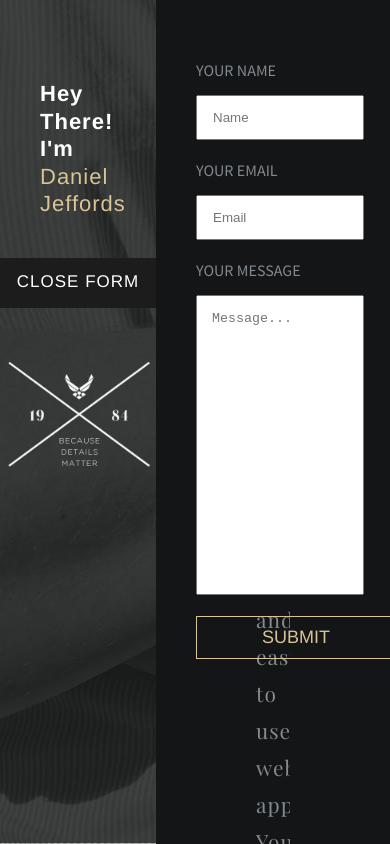
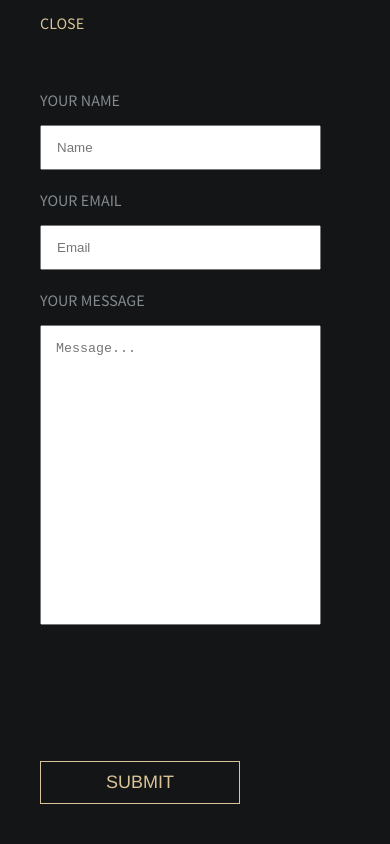
Before and after one commit to DJSrA/DJSrA.github.io, a plain HTML site: page index.html in a window 390 px wide. Both pictures are taken after a click on the element "CONTACT ME". Shown: the top 844 px of the page. Drawn offline with Linux system fonts and the light colour scheme; a web font is replaced by a local one.

Commit message:
adding media queries

```diff
--- a/index.html
+++ b/index.html
@@ -26,8 +26,8 @@
       </div>
     </div>
     <div class="contact-form display-none">
-<!--       <div class="close-x accent">CLOSE</div>
- -->      <div class="template-here"></div>
+      <div class="close-x accent">CLOSE</div>
+      <div class="template-here"></div>
       <ul class="col-md-10 col-md-offset-1">
         <li class="submit-message-container">
             <button class="btn btn-default submit-message col-md-8 col-md-offset-2" id="submit-message">SUBMIT</button>
--- a/scripts/scripts.js
+++ b/scripts/scripts.js
@@ -17,16 +17,23 @@ $( document ).ready(function() {
     $('.template-here').html($('.contact-form-content').html());
   })
 
-  // $('.close-x').click(function(){
-  //   if($('.contact-form').hasClass('slide-toggle')){
-  //     $('.contact-form').removeClass('slide-toggle');
-  //   } else {
-  //     $('.contact-form').addClass('slide-toggle');
-  //   }
-  //   $('.contact-form').removeClass('display-none');
-  //   $('.submit-message-container').toggleClass('dont-display');
-  //   $('.template-here').html('');
-  // });
+  $('.close-x').click(function(){
+    if($('.contact-form').hasClass('slide-toggle')){
+      $('.contact-form').removeClass('slide-toggle');
+      $('.look-there').text('CONTACT ME');
+      $('.submit-message-container').removeClass('dont-display');
+
+    } else {
+      $('.contact-form').addClass('slide-toggle');
+      $('.look-there').text('CLOSE FORM');
+    }
+    if($('.submit-message-container').hasClass('dont-display')){
+      $('.submit-message-container').addClass('dont-display');
+    } else {
+      $('.submit-message-container').removeClass('dont-display');
+    }
+    $('.template-here').html($('.contact-form-content').html());
+  });
 
   $('#submit-message').click(function(){
     console.log('email sent');
--- a/styles/email-styles.css
+++ b/styles/email-styles.css
@@ -503,4 +503,56 @@
       /*@editable*/line-height:150% !important;
     }
 
+} @media only screen and (max-width: 1085px){
+  .left-content h1 {
+    font-size: 36px !important;
+  }
+
+  .right-content {
+    margin: 60px 100px 0px 100px !important;
+  }
+
+  .right-content p {
+    font-size: 17px !important;
+  }
+} @media only screen and (max-width: 840px){
+  .left-container {
+    width: 100% !important;
+  }
+
+  .right-container {
+    width: 100% !important;
+  }
+
+  .submitted-container {
+    width: 100% !important;
+  }
+
+  .template-here {
+    position: absolute !important;
+    top: 30px !important;
+    right: 0 !important;
+    left: 0 !important;
+    height: 100%;
+  }
+
+  .contact-form {
+    width: 100% !important;
+    right: -100% !important;
+    height: 100% !important;
+  }
+
+  .close-x {
+    display: block !important;
+    padding: 13px 40px !important;
+  }
+
+  .submit-message-container {
+    position: absolute !important;
+    bottom: 40px !important;
+  }
+} @media only screen and (max-width: 540px){
+  .right-content {
+    margin: 60px 20px 0px 20px !important;
+  }
 }
--- a/styles/styles.css
+++ b/styles/styles.css
@@ -88,9 +88,10 @@ li {
 }
 
 .body-container .left-container h1 {
-  margin: 40px;
+  margin: 40px 0 100px 0;
   color: #FFFFFF;
   font-size: 52px;
+  text-align: center;
 }
 
 .left-container img {
@@ -177,6 +178,7 @@ li {
 }
 
 .close-x {
+  display: none;
   font-family: 'SourceSansPro', 'Helvetica', 'Ariel';
   padding: 40px;
   cursor: pointer;
@@ -211,7 +213,7 @@ li {
   -moz-transition: right 500ms ease;
   -o-transition: right 500ms ease;
   transition: right 500ms ease;
-  right: 0;
+  right: 0 !important;
 }
 
 .contact-form {
@@ -314,3 +316,31 @@ li {
 }
 
 /*___________________________________________*/
+
+@media all and (max-device-width: 1085px) {
+    .left-content h1 {
+      font-size: 36px;
+    }
+
+    .right-content {
+      margin: 60px 100px 0px 100px;
+    }
+
+    .right-content p {
+      font-size: 17px;
+    }
+}
+
+@media all and (min-device-width: 900px) and (max-device-width: 1085px) and (-webkit-min-device-pixel-ratio: 1) {
+    .left-content h1 {
+      font-size: 36px;
+    }
+
+    .right-content {
+      margin: 60px 100px 0px 100px;
+    }
+
+    .right-content p {
+      font-size: 17px;
+    }
+}
```
